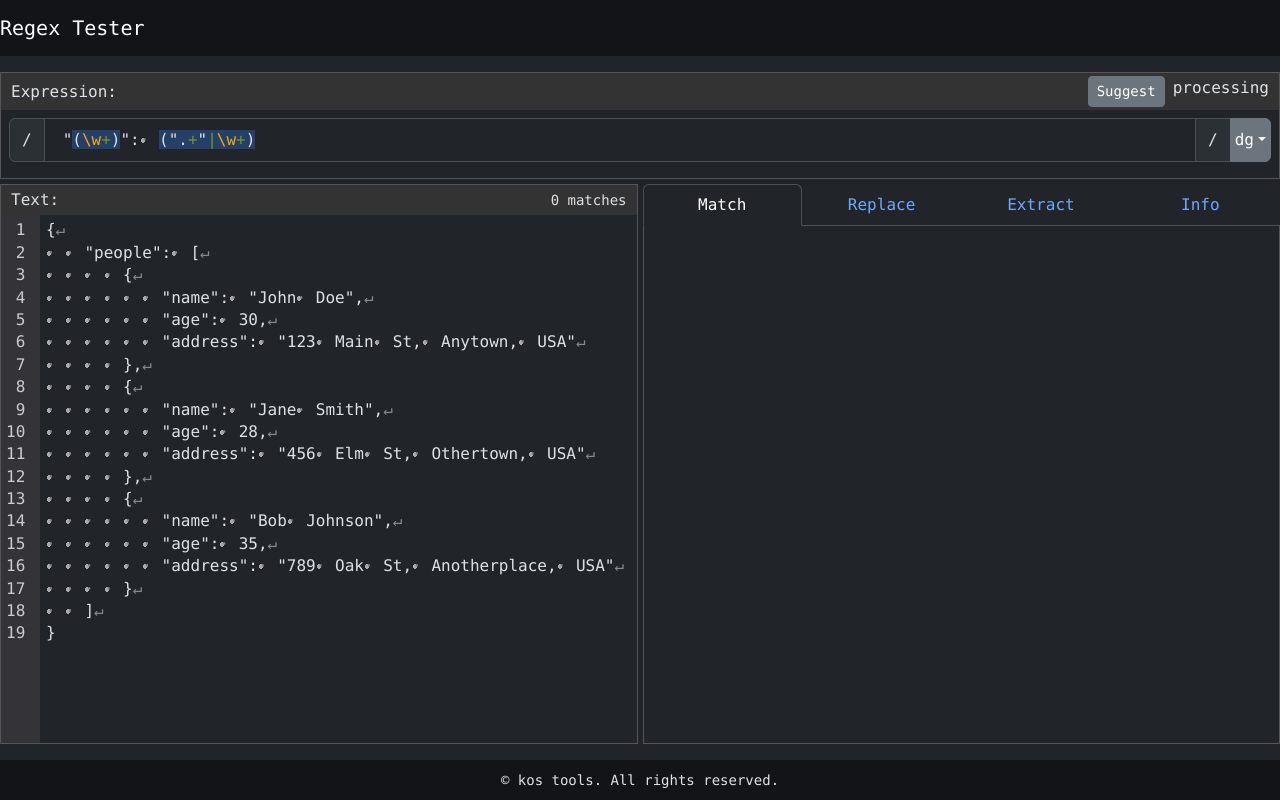
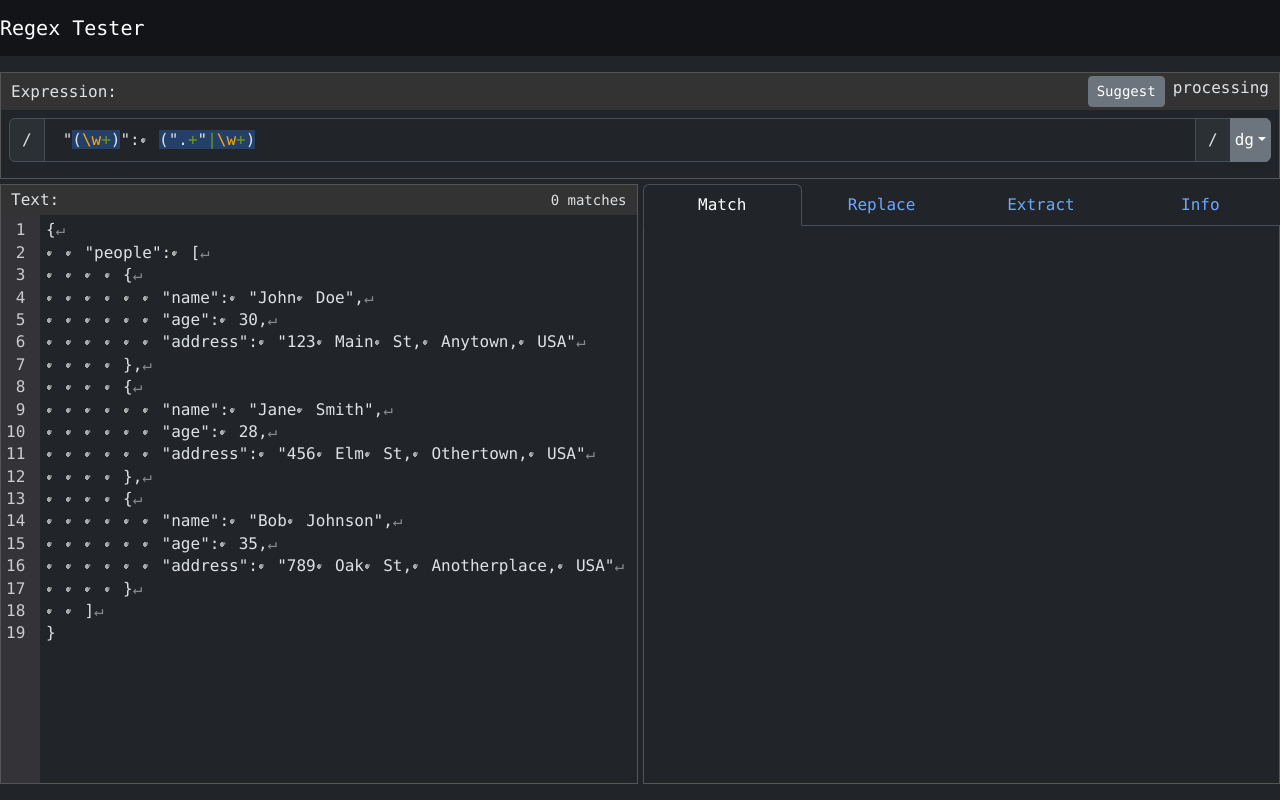
Before and after one commit to KkGh/regex_tester, a React (Create React App) app: page / in a window 1280 px wide. Built offline with nearby package versions, Linux system fonts and the light colour scheme.

Commit message:
remove: footer

```diff
--- a/src/App.tsx
+++ b/src/App.tsx
@@ -14,12 +14,6 @@ const App = () => {
       <main className="py-3">
         <MainContent initialReg={TESTREG} initialText={TESTINPUT} />
       </main>
-
-      <footer className="p-2 text-center footer">
-        <div>
-          <small>&copy; kos tools. All rights reserved.</small>
-        </div>
-      </footer>
     </div>
   );
 };
--- a/src/pages/main/MainLayout.module.css
+++ b/src/pages/main/MainLayout.module.css
@@ -1,6 +1,6 @@
 .app-root {
-    /* 画面の高さ100% - header - footer - padding */
-    height: calc(100vh - 56px - 40px - 32px);
+    /* 画面の高さ: 100% - header - padding */
+    height: calc(100vh - 56px - 32px);
     font-family: 'Consolas';
 
     display: grid;
```
